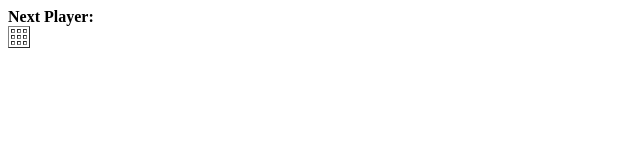
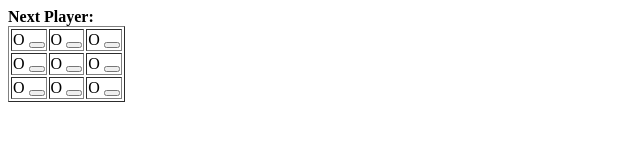
Before and after one commit to ShaimaaAliECE/se2202_tutorial5-catrionachan, a plain HTML site: page index.html in a window 1280 px wide. Shown: the whole page, without its empty margins (0-640 px from the left). Drawn offline with Linux system fonts and the light colour scheme.

Commit message:
testing changes

```diff
--- a/index.html
+++ b/index.html
@@ -11,20 +11,46 @@
     <br>
     <table id='gameboard' border="1">
         <tr>
-            <td id='c1'></td>
-
-            <td id='c2'></td>
-            <td id='c3'></td>
+            <td id='c1'>
+                <label id='button-lbl'>O</label>
+                <button id='button'></button>
+            </td>
+            <td id='c2'>
+                <label id='button-lbl'>O</label>
+                <button id='button'></button>
+            </td>
+            <td id='c3'>
+                <label id='button-lbl'>O</label>
+	            <button id='button'></button>
+            </td>
         </tr>
         <tr>
-            <td id='c4'></td>
-            <td id='c5'></td>
-            <td id='c6'></td>
+            <td id='c4'>
+                <label id='button-lbl'>O</label>
+	            <button id='button'></button>
+            </td>
+            <td id='c5'>
+                <label id='button-lbl'>O</label>
+	            <button id='button'></button>
+            </td>
+            <td id='c6'>
+                <label id='button-lbl'>O</label>
+	            <button id='button'></button>
+            </td>
         </tr>
         <tr>
-            <td id='c7'></td>
-            <td id='c8'></td>
-            <td id='c9'></td>
+            <td id='c7'>
+                <label id='button-lbl'>O</label>
+	            <button id='button'></button>
+            </td>
+            <td id='c8'>
+                <label id='button-lbl'>O</label>
+	            <button id='button'></button>
+            </td>
+            <td id='c9'>
+                <label id='button-lbl'>O</label>
+	            <button id='button'></button>
+            </td>
         </tr>
     </table>
     <label id='game-over-lbl'></label>
```
